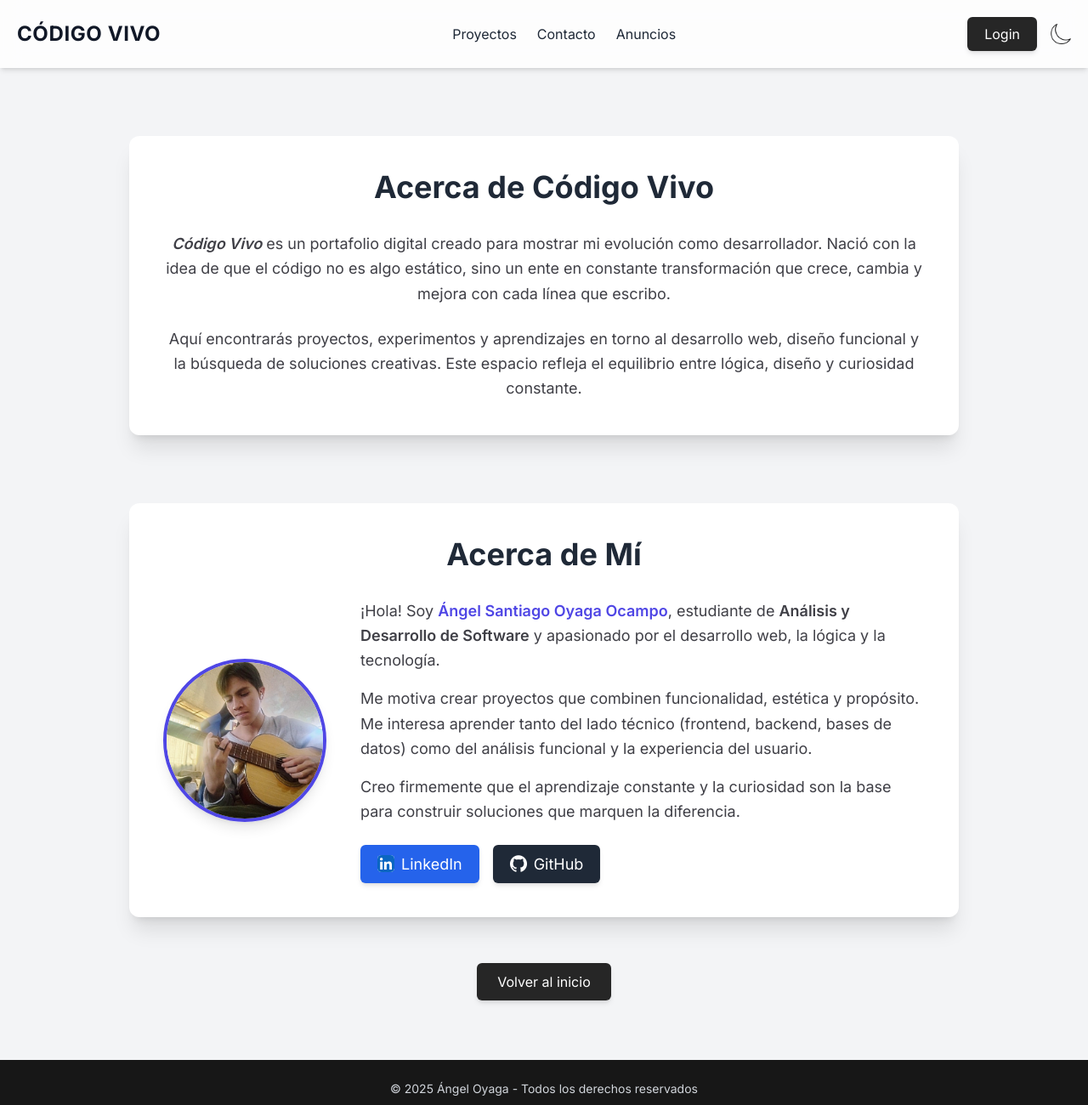
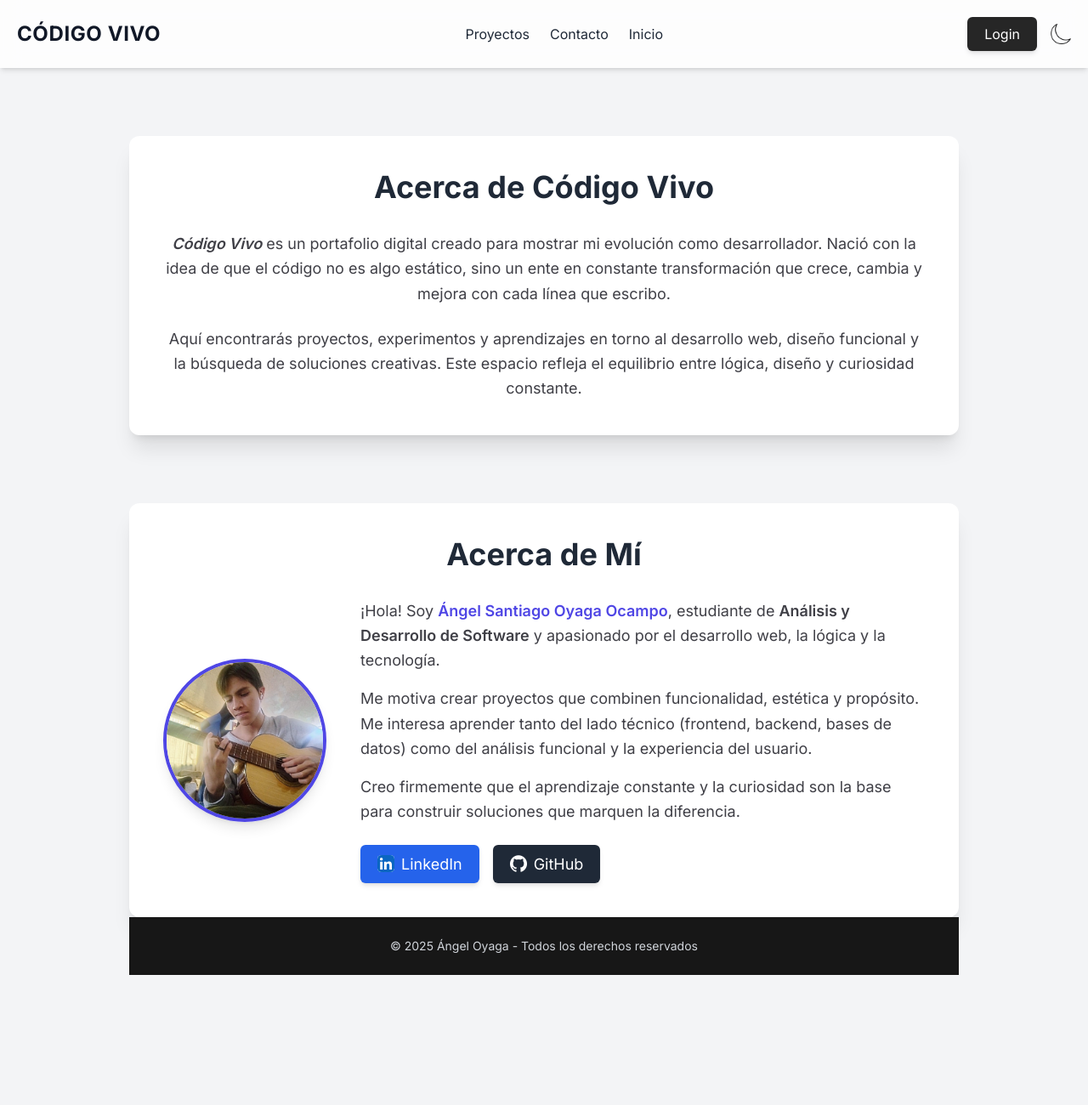
Before and after one commit to Angelo189526/Mi-Portafolio-, a plain HTML site: page acercDe.html in a window 1280 px wide. Shown: the whole page at 85% size. After the commit the page ends 1227 px from the top, so only its background shows below. Drawn offline with nearby package versions, Linux system fonts and the light colour scheme.

Commit message:
Versión estable

```diff
--- a/acercDe.html
+++ b/acercDe.html
@@ -23,7 +23,7 @@
         <a href="./index.html#contact" class="relative group">Contacto
           <span class="absolute left-0 -bottom-1 w-0 h-0.5 bg-blue-600 dark:bg-indigo-700 transition-all group-hover:w-full"></span>
         </a>
-        <a href="./Anuncios.html" class="relative group">Anuncios
+        <a href="./index.html" class="relative group">Inicio
           <span class="absolute left-0 -bottom-1 w-0 h-0.5 bg-blue-600 dark:bg-indigo-700 transition-all group-hover:w-full"></span>
         </a>
       </nav>
@@ -97,14 +97,6 @@
       </div>
     </section>
 
-    <!-- Botón de regreso -->
-    <div class="mt-16 text-center">
-      <a href="./index.html"
-         class="px-6 py-3 bg-neutral-800 text-white rounded-md shadow-md hover:bg-gray-700 dark:bg-indigo-700 dark:hover:bg-indigo-600 transition">
-        Volver al inicio
-      </a>
-    </div>
-  </main>
 
   <!-- Footer -->
   <footer class="bg-neutral-900 text-gray-300 py-6 text-center text-sm dark:bg-neutral-950">
```
Also changed, not shown: ajustes.html (+1 -1 lines).
